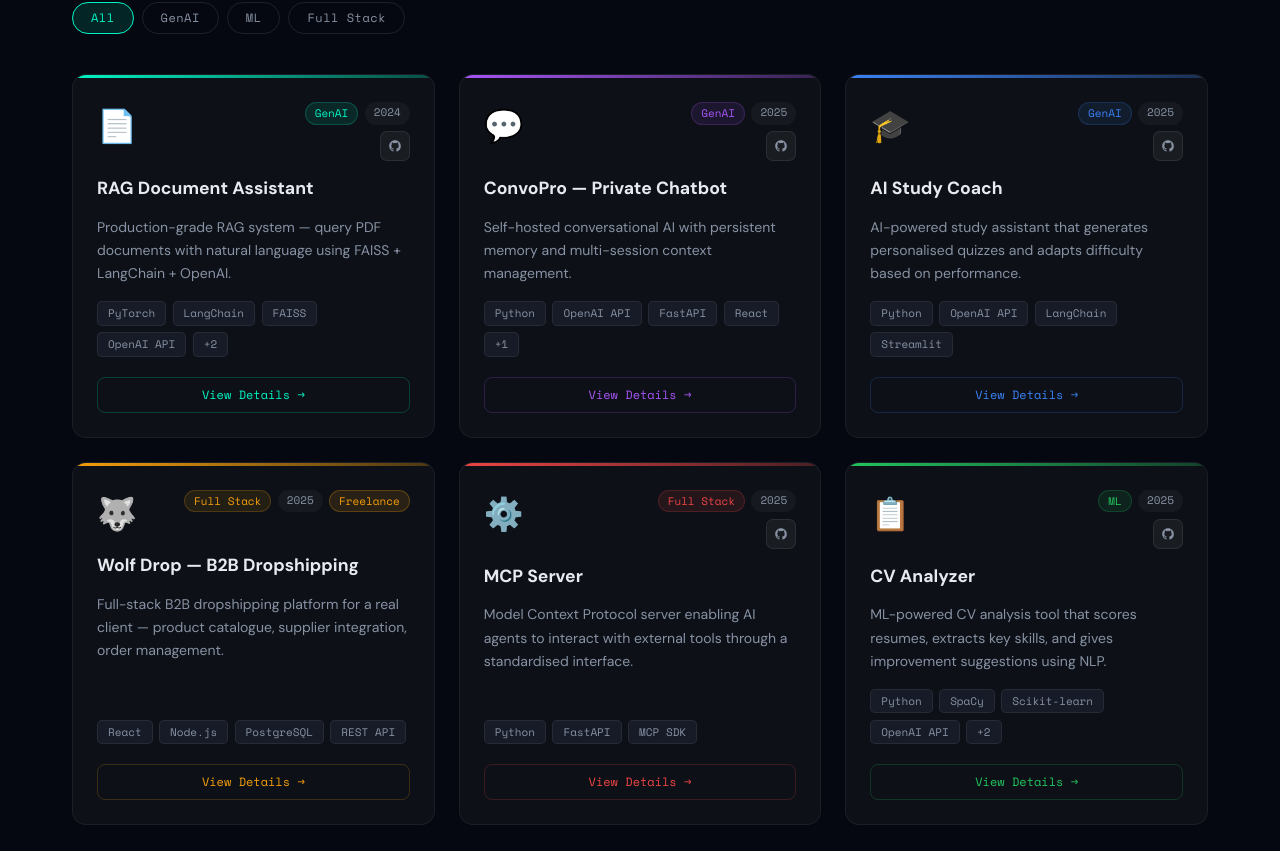
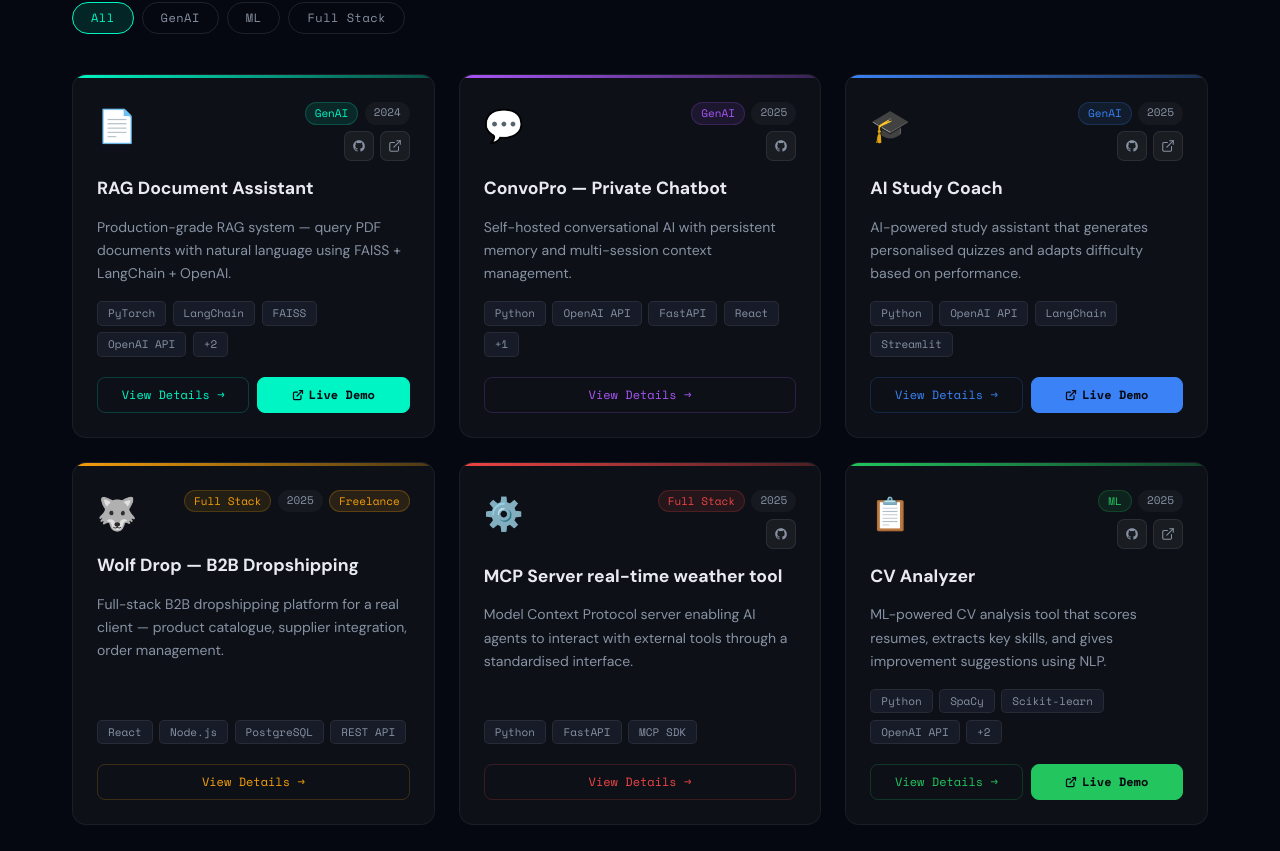
Before and after one commit to Mavi28/portfolio, a React (Vite) app: page / in a window 1280 px wide. Shown: the part 1812-2663 px from the top of the page. Built offline with nearby package versions, Linux system fonts and the light colour scheme.

Commit message:
fix live demo button on project cards

```diff
--- a/src/components/ProjectCard.jsx
+++ b/src/components/ProjectCard.jsx
@@ -180,10 +180,11 @@ export default function ProjectCard({ project, index, onViewDetails }) {
         </div>
 
         {/* CTA */}
+        <div style={{ marginTop: "0.25rem", display: "flex", gap: "0.5rem" }}>
           <button
             onClick={() => onViewDetails(project)}
             style={{
-            marginTop: "0.25rem",
+              flex: 1,
               padding: "8px 0",
               background: "none",
               border: `1px solid ${project.accent}33`,
@@ -199,6 +200,38 @@ export default function ProjectCard({ project, index, onViewDetails }) {
           >
             View Details →
           </button>
+          {project.liveUrl && (
+            <a
+              href={project.liveUrl}
+              target="_blank"
+              rel="noopener noreferrer"
+              onClick={(e) => e.stopPropagation()}
+              style={{
+                flex: 1,
+                padding: "8px 0",
+                background: project.accent,
+                border: `1px solid ${project.accent}`,
+                borderRadius: 8,
+                color: "#050810",
+                fontFamily: "'Space Mono', monospace",
+                fontSize: 12,
+                fontWeight: 700,
+                cursor: "pointer",
+                transition: "opacity 0.2s",
+                textDecoration: "none",
+                display: "flex",
+                alignItems: "center",
+                justifyContent: "center",
+                gap: "0.3rem",
+              }}
+              onMouseEnter={(e) => { e.currentTarget.style.opacity = "0.85"; }}
+              onMouseLeave={(e) => { e.currentTarget.style.opacity = "1"; }}
+            >
+              <ExternalLink size={12} strokeWidth={2.5} />
+              Live Demo
+            </a>
+          )}
+        </div>
       </div>
     </motion.div>
   );
--- a/src/data/projects.js
+++ b/src/data/projects.js
@@ -34,8 +34,8 @@ const projects = [
     freelance: false,
     icon: "📄",
     accent: "#00f5c4",
-    githubUrl: "https://github.com/Mavi28",
-    liveUrl: null,
+    githubUrl: "https://github.com/Mavi28/rag-document-assistant.git",
+    liveUrl: "https://rag-document-assistantt.streamlit.app/",
   },
   {
     id: 2,
@@ -53,7 +53,7 @@ const projects = [
     freelance: false,
     icon: "💬",
     accent: "#a855f7",
-    githubUrl: "https://github.com/Mavi28",
+    githubUrl: "https://github.com/Mavi28/ConvoPro-private-chatgpt.git",
     liveUrl: null,
   },
   {
@@ -72,8 +72,8 @@ const projects = [
     freelance: false,
     icon: "🎓",
     accent: "#3b82f6",
-    githubUrl: "https://github.com/Mavi28",
-    liveUrl: null,
+    githubUrl: "https://github.com/Mavi28/Ai_study_coach.git",
+    liveUrl: "https://aistudycoach1.vercel.app/",
   },
   {
     id: 4,
@@ -96,11 +96,11 @@ const projects = [
   },
   {
     id: 5,
-    title: "MCP Server",
+    title: "MCP Server real-time weather tool",
     description:
       "Model Context Protocol server enabling AI agents to interact with external tools through a standardised interface.",
     bullets: [
-      "Built to MCP spec for plug-and-play tool use by AI agents",
+      "A custom MCP server providing real-time weather as a tool for Claude and autonomous AI agents via OpenWeatherMap.”",
       "Modular tool registry with runtime discovery and schema validation",
       "FastAPI + MCP SDK with full OpenAPI documentation",
     ],
@@ -110,7 +110,7 @@ const projects = [
     freelance: false,
     icon: "⚙️",
     accent: "#ef4444",
-    githubUrl: "https://github.com/Mavi28",
+    githubUrl: "https://github.com/Mavi28/mcp_server.git",
     liveUrl: null,
   },
   {
@@ -129,8 +129,8 @@ const projects = [
     freelance: false,
     icon: "📋",
     accent: "#22c55e",
-    githubUrl: "https://github.com/Mavi28",
-    liveUrl: null,
+    githubUrl: "https://github.com/Mavi28/hirematch-ai.git",
+    liveUrl: "https://hirematch-aii.streamlit.app/",
   },
 ];
 
```
Lines whose indentation alone changed are shown as unchanged.
